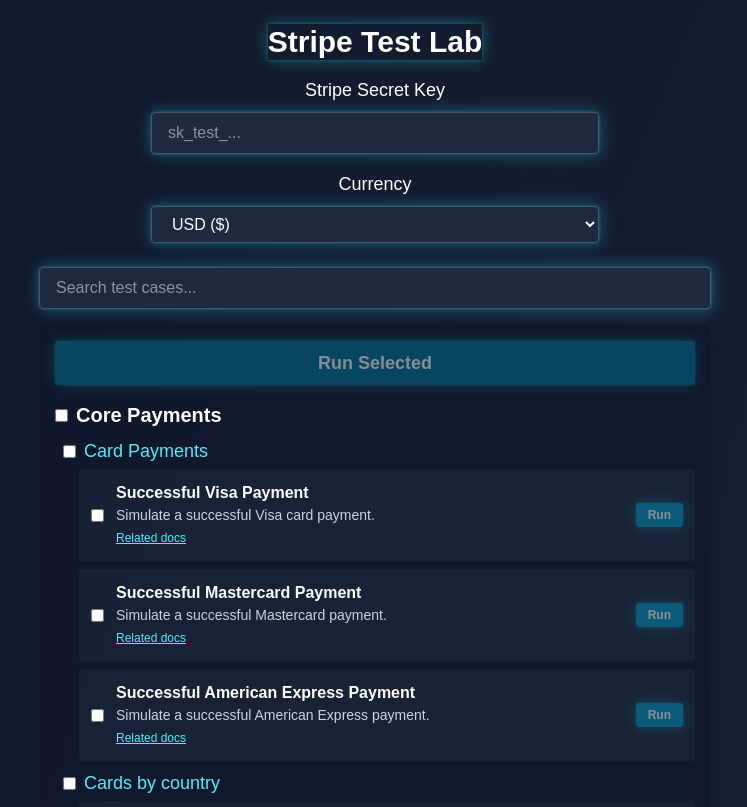
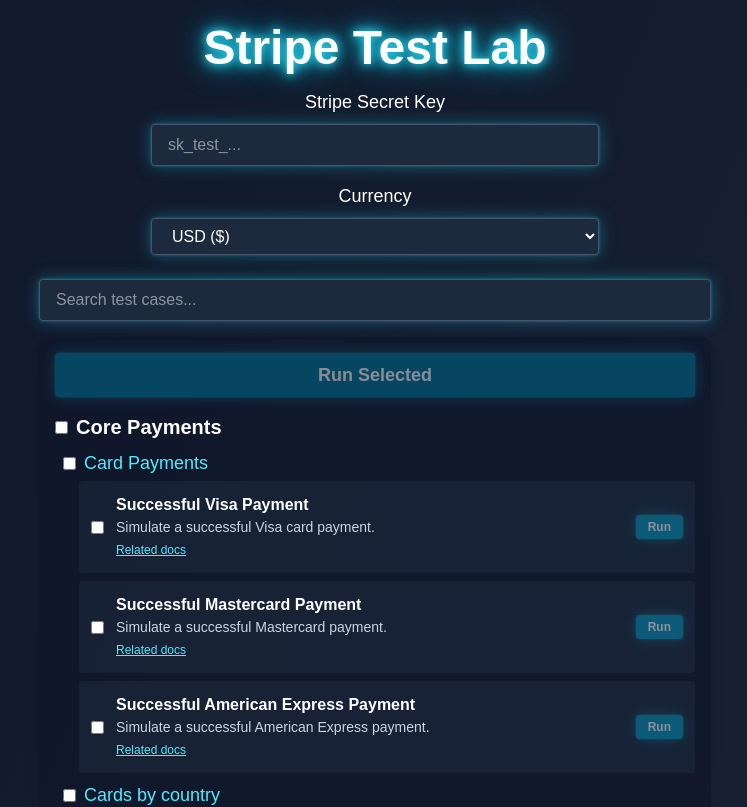
Before and after one commit to gverni-stripe/stripe-test-lab, a Next.js app: page / in a window 1280 px wide. Shown: the top 807 px of the page, without its empty margins (265-1012 px from the left). Built offline with nearby package versions, Linux system fonts and the light colour scheme.

Commit message:
UI improvemets

```diff
--- a/src/app/globals.css
+++ b/src/app/globals.css
@@ -39,3 +39,9 @@
   box-shadow: 0 0 16px 0 rgba(34,211,238,0.35), 0 0 2px 1px rgba(34,211,238,0.18);
   transition: box-shadow 0.2s;
 }
+.text-glow {
+  text-shadow:
+    0 0 8px #22d3ee,
+    0 0 16px #22d3ee,
+    0 0 32px #06b6d4;
+}
--- a/src/app/page.tsx
+++ b/src/app/page.tsx
@@ -186,7 +186,7 @@
 
   return (
     <div className="min-h-screen bg-gradient-to-br from-[#0f172a] to-[#1e293b] text-white flex flex-col items-center p-6">
-      <h1 className="text-3xl font-bold mb-4 medium-glow">
+      <h1 className="text-5xl font-bold mb-4 text-glow">
         Stripe Test Lab
       </h1>
       <form className="mb-6 flex flex-col items-center gap-2 w-full max-w-md">
@@ -325,7 +325,7 @@
         </button>
       </div>
       <div className="w-full max-w-2xl bg-black/70 rounded-lg p-4 shadow-inner min-h-[120px] font-mono text-xs overflow-y-auto">
-        <div className="mb-2 font-bold text-cyan-300">Execution Log</div>
+        <div className="mb-2 font-bold text-cyan-300 text-lg">Execution Log</div>
         <div className="mt-6 rounded p-4 min-h-[120px] max-h-72 overflow-y-auto text-sm font-mono log-glow">
           {log.map((entry, i) => (
             <div key={i}>{renderLogEntry(entry)}</div>
```
